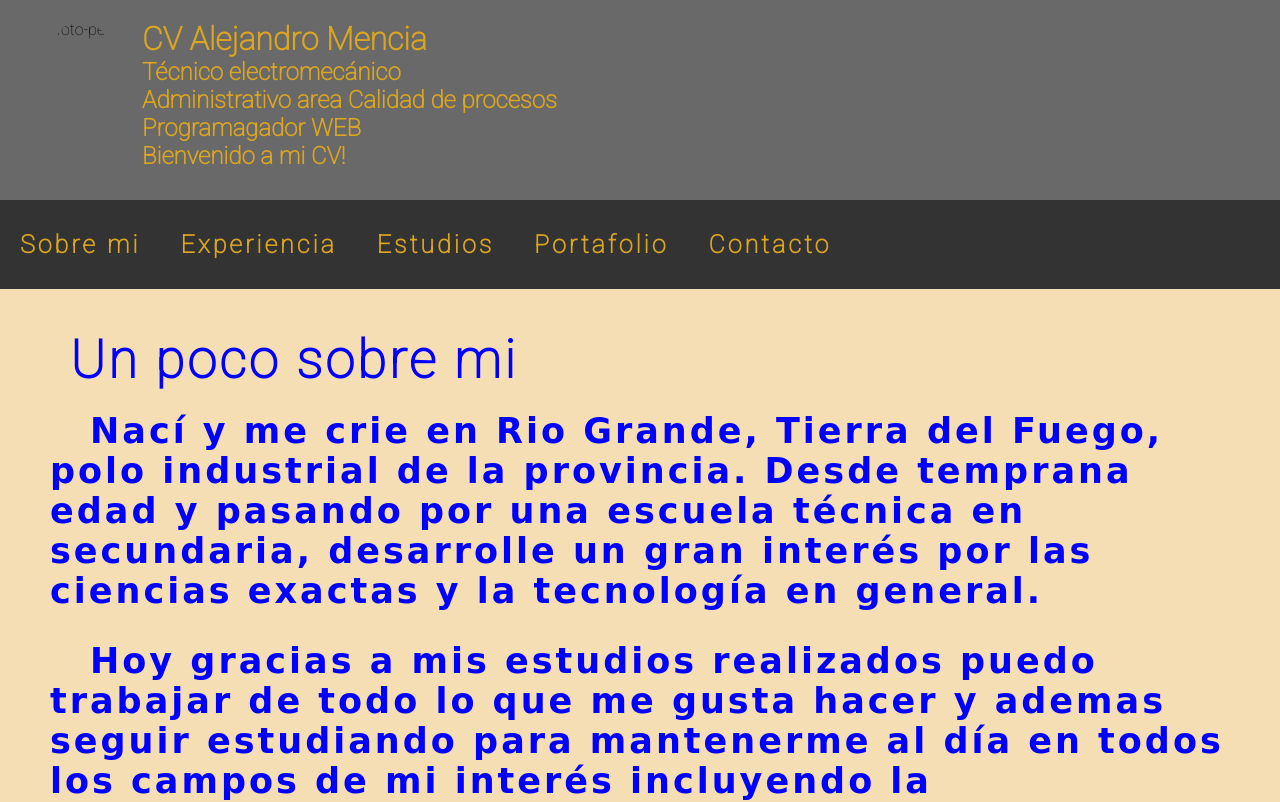
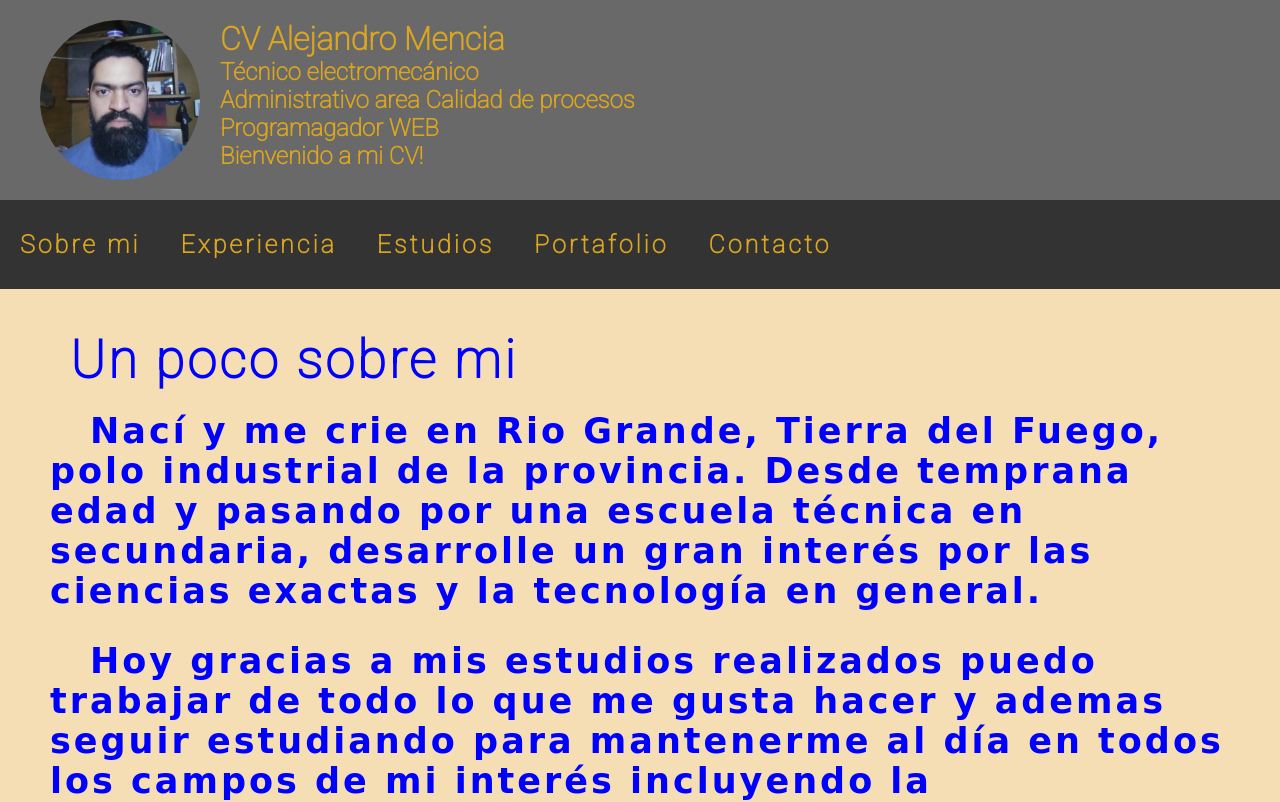
Before and after one commit to NebelDerio/nebelderio.github.io, a plain HTML site: page index.html in a window 1280 px wide. Shown: the top 802 px of the page. Drawn offline with Linux system fonts and the light colour scheme; a web font is replaced by a local one.

Commit message:
Update index.html

```diff
--- a/index.html
+++ b/index.html
@@ -20,7 +20,7 @@
 
     <header id="encabezado" >
 
-        <img src="imagenes/20220702_223507 b.jpg" alt="foto-perfil" >
+        <img src="20220702_223507 b.jpg" alt="foto-perfil" >
         <div>
             <h1>CV Alejandro Mencia</h1>
             <h2>Técnico electromecánico</h2>
```
